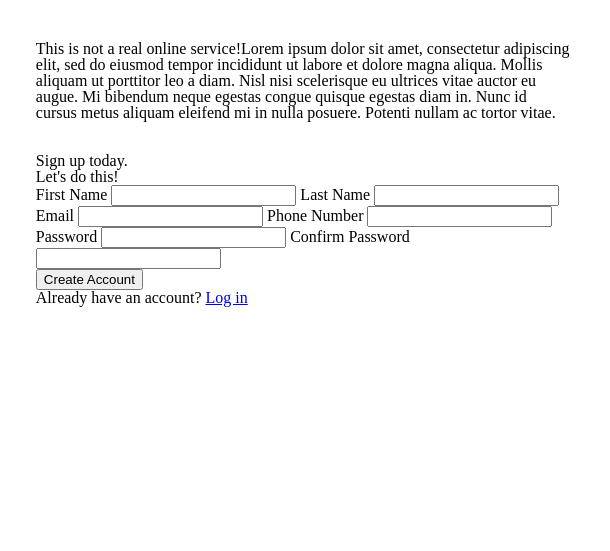
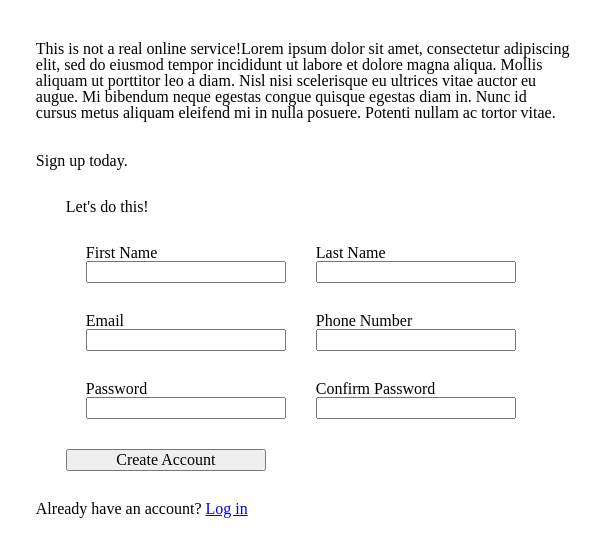
Before and after one commit to sosarollie/sign_up_form, a plain HTML site: page index.html in a window 1280 px wide. Shown: the part 49-600 px from the top of the page, 670-1280 px from the left. Drawn offline with Linux system fonts and the light colour scheme.

Commit message:
fix form structure.

```diff
--- a/index.html
+++ b/index.html
@@ -19,30 +19,38 @@
   </div>
   <div class="right-side">
     <p>This is not a real online service!Lorem ipsum dolor sit amet, consectetur adipiscing elit, sed do eiusmod tempor incididunt ut labore et dolore magna aliqua. Mollis aliquam ut porttitor leo a diam. Nisl nisi scelerisque eu ultrices vitae auctor eu augue. Mi bibendum neque egestas congue quisque egestas diam in. Nunc id cursus metus aliquam eleifend mi in nulla posuere. Potenti nullam ac tortor vitae.<br><br><br>Sign up today.</p>
+    <div class="container">
       <form>
-      <fieldset>
           <legend>Let's do this!</legend>
-
+          <div class="user-details">
+            <div class="input">
               <label for="first-name">First Name</label>
               <input type="text" name="first-name" id="first-name">
-
+            </div>
+            <div class="input">
               <label for="last-name">Last Name</label>
               <input type="text" name="last-name" id="last-name">
-
+            </div>
+            <div class="input">
               <label for="mail">Email</label>
               <input type="email" name="mail" id="mail">
-
+            </div>
+            <div class="input">
               <label for="phone">Phone Number</label>
               <input type="number" name="phone" id="phone">
-
+            </div>
+            <div class="input">
               <label for="pwd">Password</label>
               <input type="password" name="pwd" id="pwd">
-
+            </div>
+            <div class="input">
               <label for="Cpwd">Confirm Password</label>
               <input type="password" name="Cpwd" id="Cpwd">
-      </fieldset>
+            </div>
+          </div>
         <input type="submit" value="Create Account">
       </form>
+    </div>
     <p>Already have an account? <a href="url">Log in</a></p>
   </div>
 </body>
--- a/styles.css
+++ b/styles.css
@@ -3,6 +3,24 @@
 
 html,body{
   min-height: 100vh;
+}
+
+button,
+input,
+select,
+textarea {
+  font-family: inherit;
+  font-size: 100%;
+}
+
+input,
+textarea,
+select,
+button {
+  width: 200px;
+  padding: 0;
+  margin: 0;
+  box-sizing: border-box;
 }
 
 body {
@@ -48,3 +66,25 @@ body {
   font-size: 70px;
   font-family: Cinnamon;
 }
+
+input {
+  display: block;
+}
+
+.container {
+  padding: 30px
+}
+
+form {
+  display: flex;
+  flex-direction: column;
+  gap: 30px;
+}
+
+form .user-details {
+  display: flex;
+  flex-wrap: wrap;
+  max-width: 500px;
+  padding-left: 20px;
+  gap: 30px;
+}
```
Lines whose indentation alone changed are shown as unchanged.
